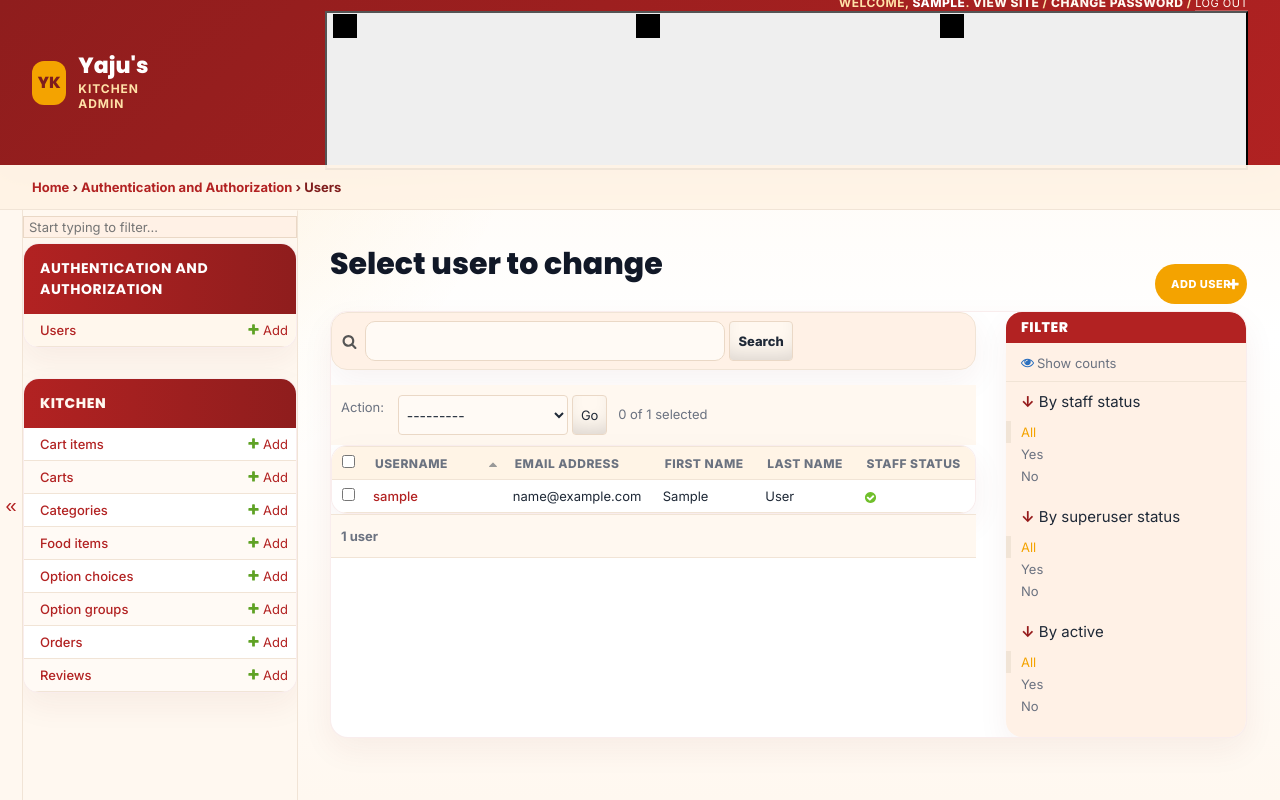
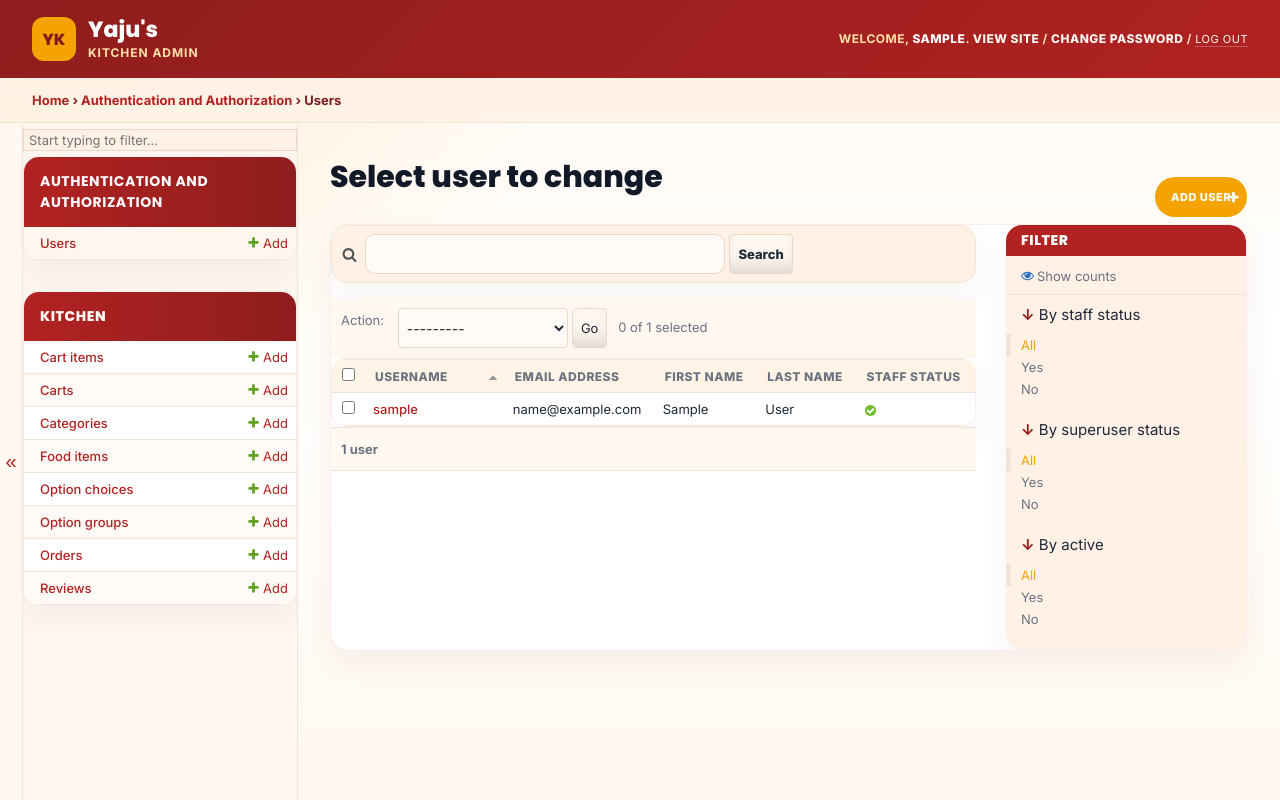
Before and after one commit to S-A-UMAR/yajus-kitchen, a Django app: page /admin/auth/user/ in a window 1280 px wide. Run offline with Django 5.2, Linux system fonts and the light colour scheme; the visitor is signed in with stand-in values (Sample User, id 1); data comes from the database, SQL or seed files in the repository.

Commit message:
Hide dark mode toggle icons from admin header

```diff
--- a/kitchen/static/css/admin-theme.css
+++ b/kitchen/static/css/admin-theme.css
@@ -801,3 +801,21 @@ a.button {
         margin-left: 0;
     }
 }
+
+/* Hide dark mode toggle buttons */
+.theme-toggle {
+    display: none !important;
+}
+
+.theme-toggle__link {
+    display: none !important;
+}
+
+/* Also hide the Django default dark mode related elements */
+#header .theme-toggle {
+    display: none !important;
+}
+
+#header button.theme-toggle {
+    display: none !important;
+}
```
